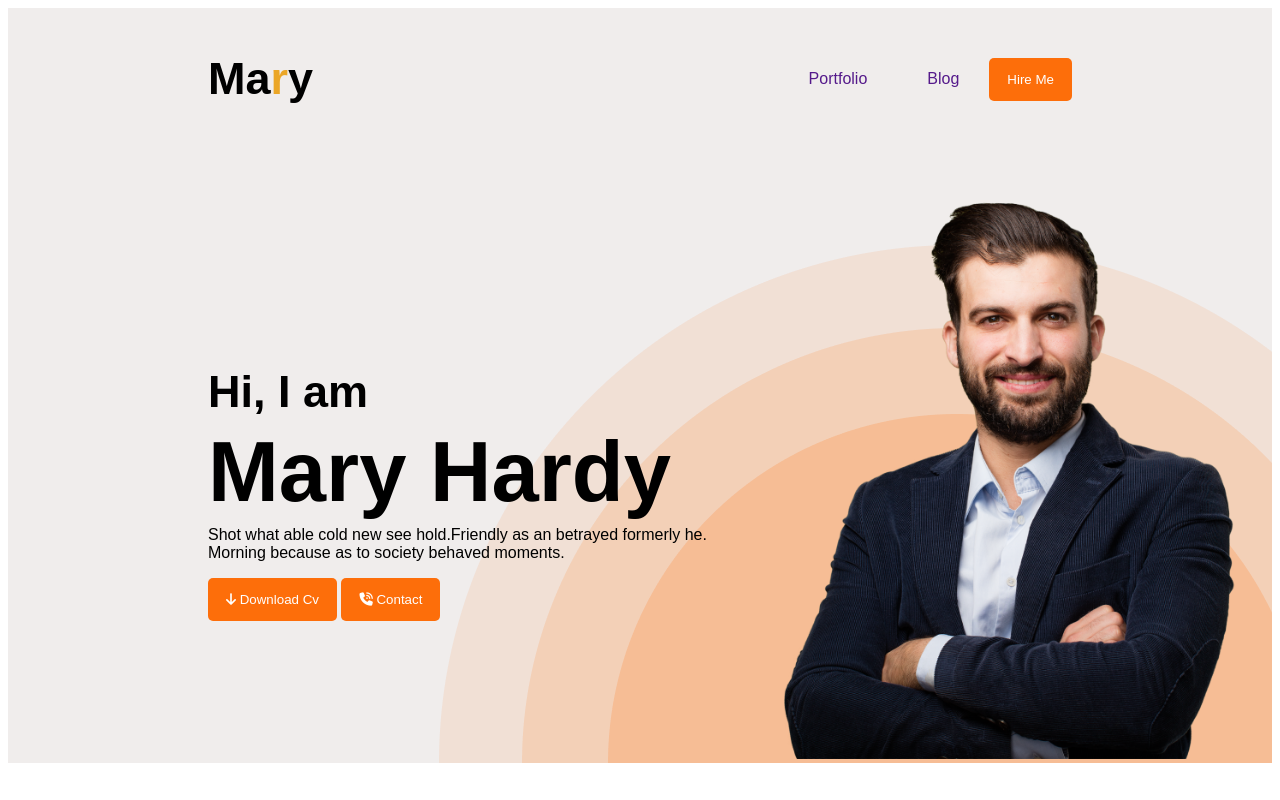
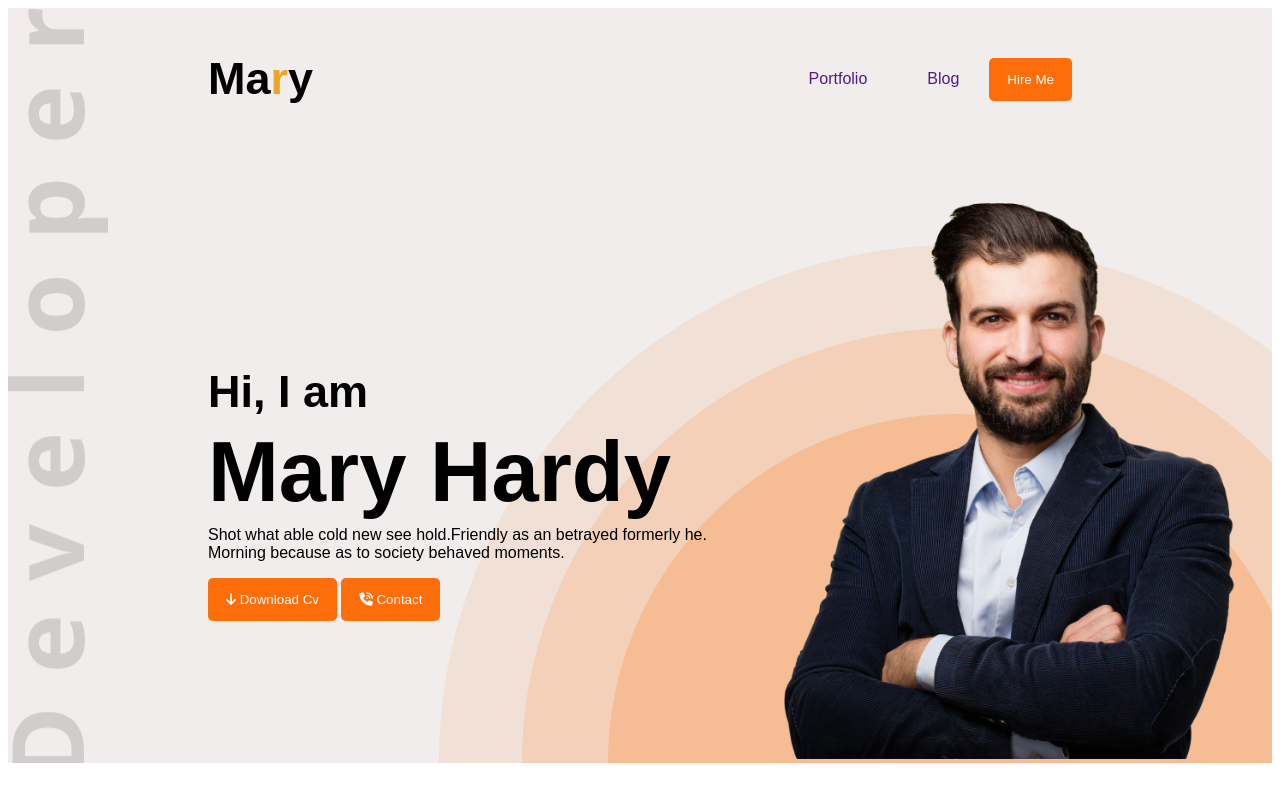
Before and after one commit to oliul12345/developer-portfolio, a plain HTML site: page index.html in a window 1280 px wide. Shown: the top 800 px of the page. Drawn offline with Linux system fonts and the light colour scheme.

Commit message:
styles add

```diff
--- a/style.css
+++ b/style.css
@@ -37,9 +37,10 @@ ul > li,a{
 }
 .header{
     background-color: #f0edec;
-    background-image: url(images/header_bg.png);
+    background-image: url(images/header_bg.png) ,url(images/developer.png);
     background-repeat: no-repeat;
-    background-position: bottom right;
+    background-position: bottom right, top left;
+
 }
 /* banner style */
 .banner{
@@ -131,6 +132,7 @@ footer{
     margin-top: 100px;
     gap: 150px;
     padding: 100px 240px;
+    margin: 0 auto;
 }
 #input{
     padding: 5px 5px;
```
